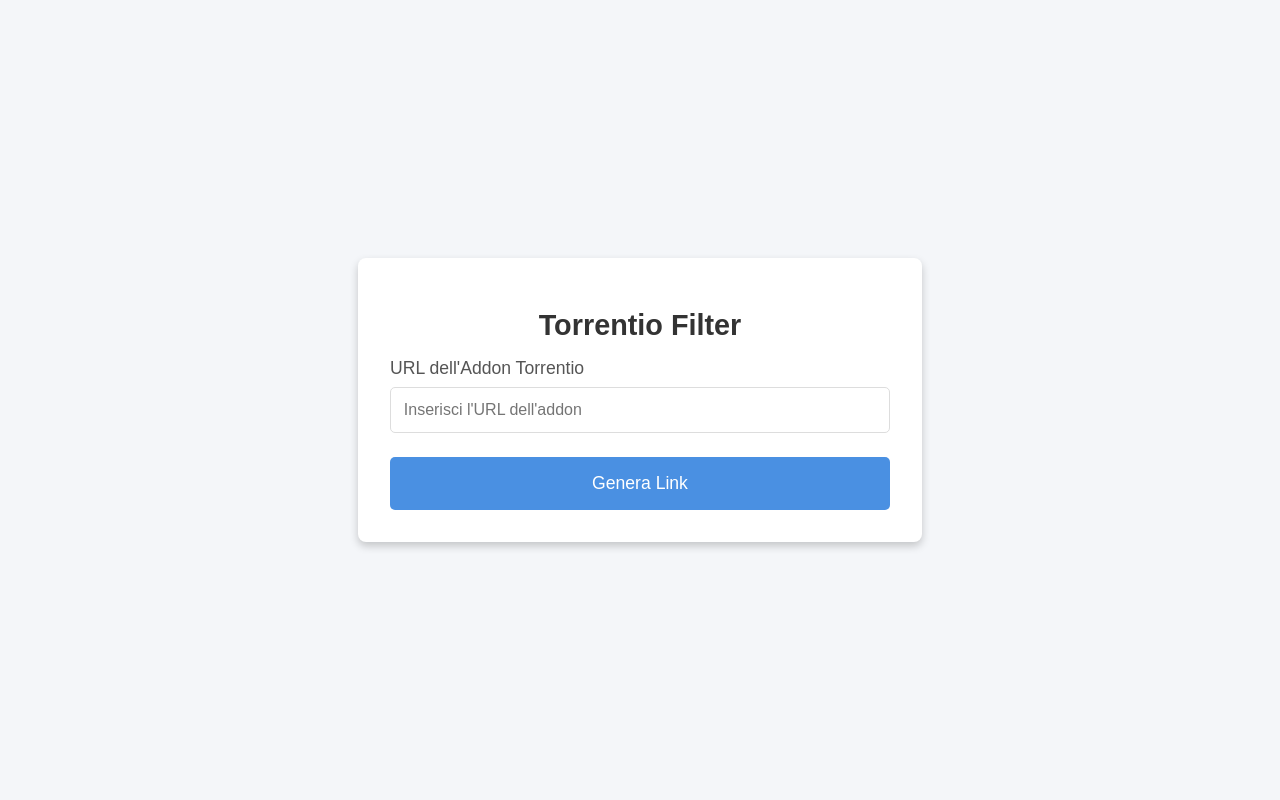
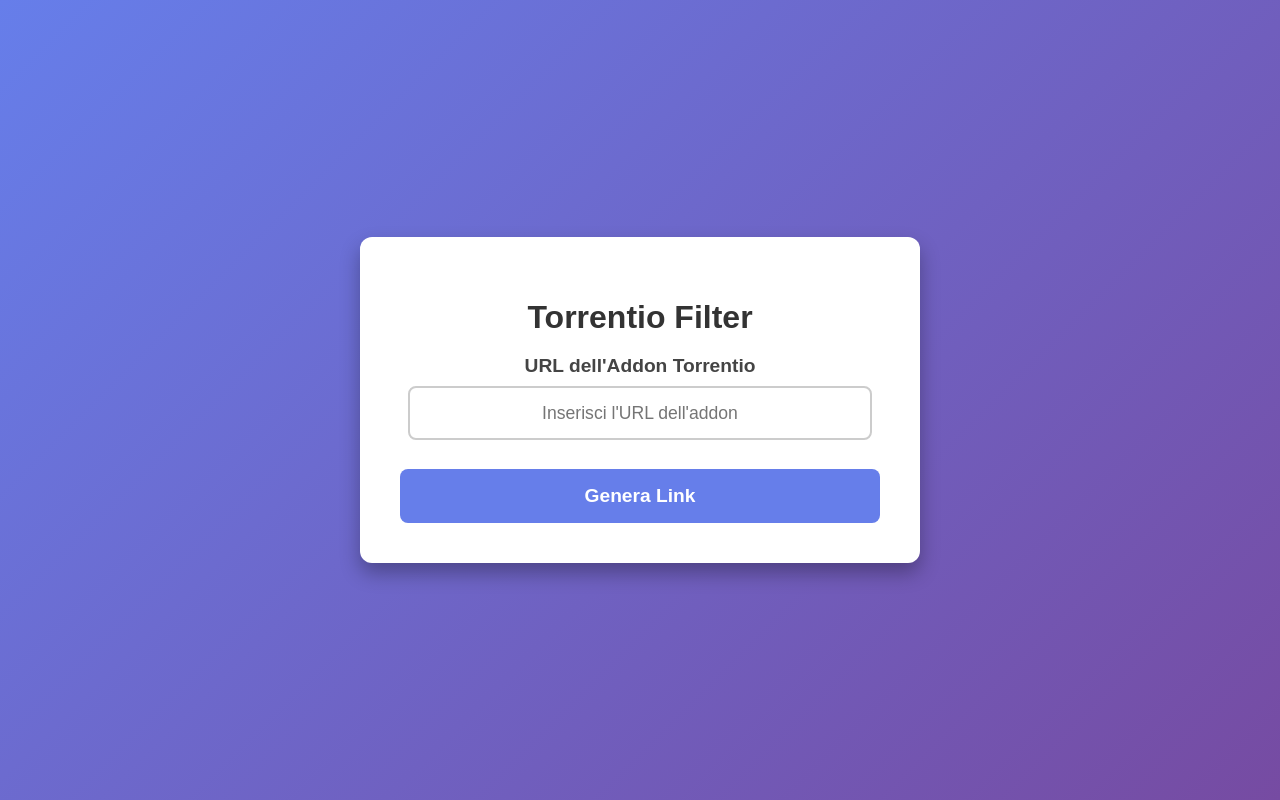
Before and after one commit to diogomiguel93/TorrentioPlus, a FastAPI app: page / in a window 1280 px wide. Run offline with FastAPI, Linux system fonts and the light colour scheme.

Commit message:
New config style

```diff
--- a/app.py
+++ b/app.py
@@ -190,23 +190,18 @@
 
 # Torrent get hash
 def get_hash_from_url(url: str) -> str:
-    # Torrentio
     url_parts = url.split('/')
     if 'torrentio' in url:
         return url_parts[5]
-    # Mediafusion
-    elif 'mediafusion' in url:
-        return url_parts[-1]
+
 
 def get_filename_from_url(url: str) -> str:
-    # Torrentio
     url_parts = url.split('/')
     if 'torrentio' in url:
         print(unquote(url_parts[-1]))
         return unquote(url_parts[-1])
 
 def get_realdebrid_key_from_url(url: str) -> str:
-    # Torrentio
     url_parts = url.split('realdebrid=')
     if 'torrentio' in url:
         return url_parts[-1]
--- a/templates/configure.html
+++ b/templates/configure.html
@@ -3,112 +3,96 @@
 <head>
     <meta charset="UTF-8">
     <meta name="viewport" content="width=device-width, initial-scale=1.0">
-    <title>Toast Translator</title>
+    <title>Torrentio Filter</title>
     <style>
         body {
-            font-family: Arial, sans-serif;
-            background-color: #f4f6f9;
+            font-family: 'Arial', sans-serif;
+            background: linear-gradient(135deg, #667eea, #764ba2);
             display: flex;
             justify-content: center;
             align-items: center;
-            min-height: 100vh;
+            height: 100vh;
             margin: 0;
         }
-
         .config-container {
-            background-color: #ffffff;
-            padding: 2rem;
-            border-radius: 8px;
-            box-shadow: 0 4px 8px rgba(0, 0, 0, 0.2);
+            background: #ffffff;
+            padding: 2.5rem;
+            border-radius: 12px;
+            box-shadow: 0 10px 20px rgba(0, 0, 0, 0.3);
             width: 100%;
-            max-width: 500px;
+            max-width: 480px;
+            text-align: center;
         }
-
-        .config-container h1 {
-            text-align: center;
+        h1 {
             color: #333;
-            margin-bottom: 1rem;
-            font-size: 1.8em;
+            font-size: 2em;
+            margin-bottom: 1.2rem;
         }
-
         .form-group {
             display: flex;
             flex-direction: column;
-            margin-bottom: 1.5rem;
+            margin-bottom: 1.8rem;
+            align-items: center;
         }
-
         .form-group label {
-            color: #555;
-            margin-bottom: 0.5rem;
+            color: #444;
+            font-size: 1.2em;
+            margin-bottom: 0.6rem;
+            font-weight: bold;
+        }
+        .form-group input {
+            padding: 0.9rem;
             font-size: 1.1em;
+            border: 2px solid #ccc;
+            border-radius: 8px;
+            width: 90%;
+            transition: 0.3s;
+            text-align: center;
         }
-
-        .form-group input[type="text"] {
-            padding: 0.8rem;
-            font-size: 1em;
-            border: 1px solid #ddd;
-            border-radius: 5px;
-            transition: border-color 0.3s;
+        .form-group input:focus {
+            border-color: #667eea;
+            outline: none;
+            box-shadow: 0 0 8px rgba(102, 126, 234, 0.6);
         }
-
-        .form-group input[type="text"]:focus {
-            border-color: #4a90e2;
-            outline: none;
-        }
-
-        .btn-save, .btn-install {
+        .btn {
             display: block;
             width: 100%;
             padding: 1rem;
-            font-size: 1.1em;
+            font-size: 1.2em;
             color: #fff;
             border: none;
-            border-radius: 5px;
+            border-radius: 8px;
             cursor: pointer;
-            transition: background-color 0.3s;
+            transition: 0.3s;
             margin-top: 1rem;
-            text-align: center;
+            font-weight: bold;
         }
-
-        .btn-save {
-            background-color: #4a90e2;
+        .btn-primary {
+            background: #667eea;
         }
-
-        .btn-save:hover {
-            background-color: #357ab8;
+        .btn-primary:hover {
+            background: #5563c1;
         }
-
-        .btn-install {
-            background-color: #28a745;
+        .btn-success {
+            background: #28a745;
         }
-
-        .btn-install:hover {
-            background-color: #218838;
+        .btn-success:hover {
+            background: #218838;
         }
-
-        .footer-text {
-            margin-top: 1.5rem;
-            text-align: center;
-            font-size: 0.9em;
-            color: #888;
-        }
-
         #generated-link {
-            margin-top: 1rem;
-            font-size: 1.1em;
+            margin-top: 1.2rem;
+            font-size: 1.2em;
             color: #4a90e2;
-            text-align: center;
-            word-break: break-word;
-            background-color: #f0f8ff;
-            padding: 0.5rem;
-            border-radius: 5px;
-            border: 1px solid #ddd;
+            background: #f0f8ff;
+            padding: 0.9rem;
+            border-radius: 8px;
+            border: 1px solid #ccc;
+            word-wrap: break-word;
             display: none;
         }
     </style>
 </head>
 <body>
-
     <div class="config-container">
         <h1>Torrentio Filter</h1>
         <form id="config-form">
@@ -116,32 +100,28 @@
                 <label for="addon-url">URL dell'Addon Torrentio</label>
                 <input type="text" id="addon-url" name="addon-url" placeholder="Inserisci l'URL dell'addon" required>
             </div>
-        <button type="submit" class="btn-save">Genera Link</button>
+            <button type="submit" class="btn btn-primary">Genera Link</button>
         </form>
         <p id="generated-link"></p>
-    <button id="install-button" class="btn-install" style="display: none;">Installa</button>
+        <button id="install-button" class="btn btn-success" style="display: none;">Installa</button>
     </div>
-
     <script>
         document.getElementById('config-form').addEventListener('submit', function(e) {
             e.preventDefault();
-        const addonUrl = document.getElementById('addon-url').value.replace('/manifest.json', '');
+            const addonUrl = document.getElementById('addon-url').value.replace('/manifest.json', '').replace('stremio://', 'https://');
             const urlEncoded = btoa(addonUrl);
             const serverUrl = window.location.origin;
             const finalUrl = `${serverUrl}/${urlEncoded}/manifest.json`;
 
-        // Mostra il link generato nel paragrafo
-        document.getElementById('generated-link').textContent = `${finalUrl}`;
+            document.getElementById('generated-link').textContent = finalUrl;
             document.getElementById('generated-link').style.display = 'block';
 
-        // Mostra il pulsante "Installa" e aggiorna l'href
             const installButton = document.getElementById('install-button');
             installButton.onclick = function() {
-            window.location.href = `${finalUrl.replace("https", "stremio")}`;
+                window.location.href = finalUrl.replace("https", "stremio");
             };
             installButton.style.display = 'block';
         });
     </script>
-
 </body>
 </html>
```
Also changed, not shown: main.py (deleted, +0 -123 lines). Lines whose indentation alone changed are shown as unchanged.
